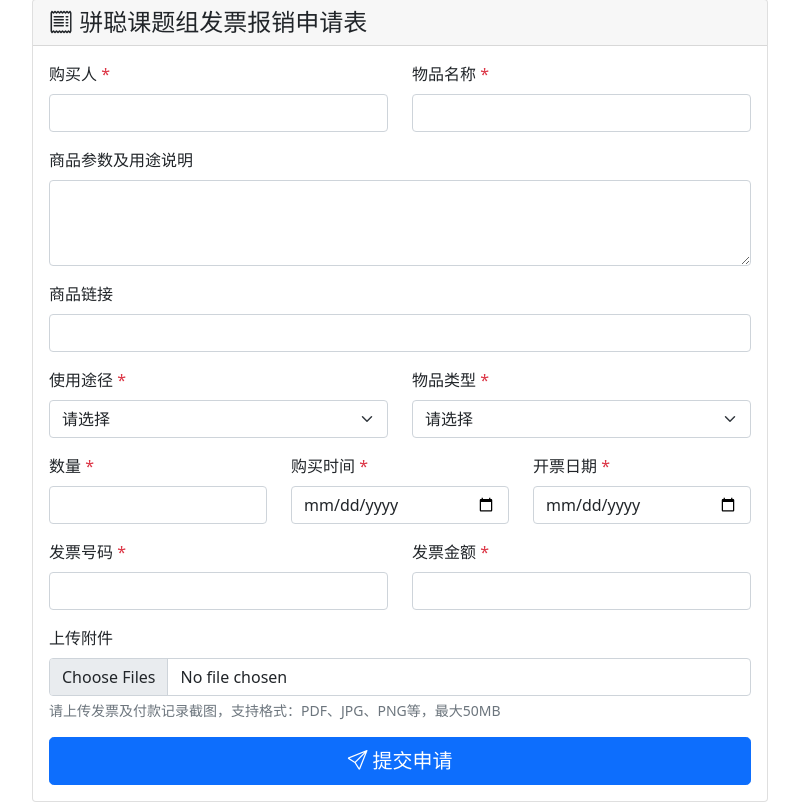
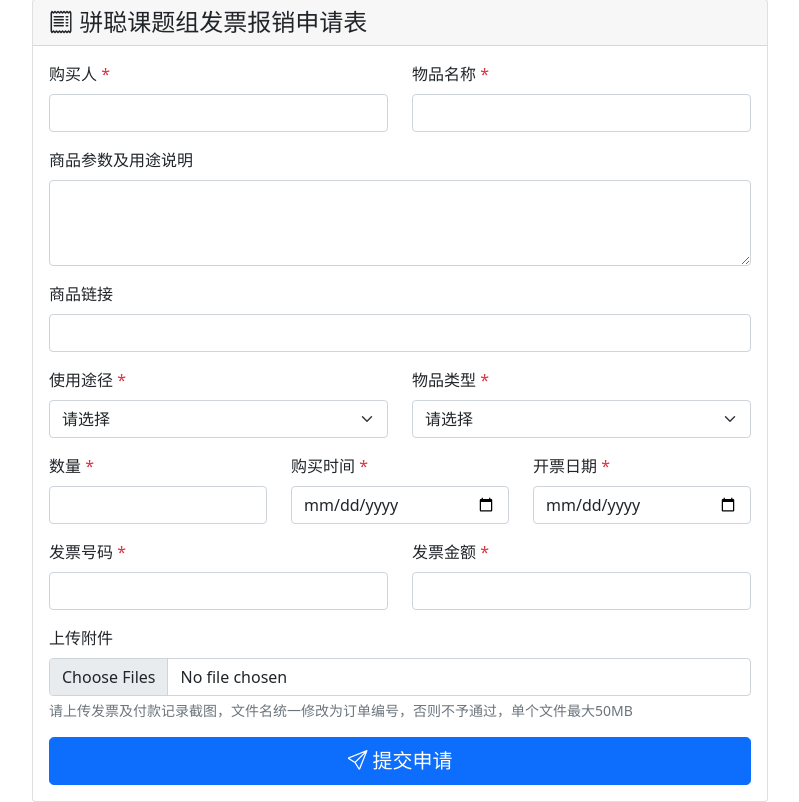
Before and after one commit to pianconglab/Invoice-Reimbursement-System, a Flask app: page / in a window 1280 px wide. Shown: the part 81-883 px from the top of the page, without its empty margins (240-1039 px from the left). Run offline with Flask 3, Linux system fonts and the light colour scheme; some libraries are stand-ins or nearby versions.

Commit message:
更新发票报销系统，修改文件上传提示信息，要求文件名统一为订单编号，确保上传文件符合规范。

```diff
--- a/templates/index.html
+++ b/templates/index.html
@@ -86,7 +86,7 @@
                         <label for="attachments" class="form-label">上传附件</label>
                         <input type="file" class="form-control" id="attachments" name="attachments" multiple
                             accept=".pdf,.jpg,.jpeg,.png,.doc,.docx">
-                        <div class="form-text">请上传发票及付款记录截图，支持格式：PDF、JPG、PNG等，最大50MB</div>
+                        <div class="form-text">请上传发票及付款记录截图，文件名统一修改为订单编号，否则不予通过，单个文件最大50MB</div>
                     </div>
 
                     <div class="d-grid">
```
Also changed, not shown: reimbursement.db, uploads/25117000000815101834.jpg (added), uploads/25117000000835153872.jpg (added), 2 other files.
